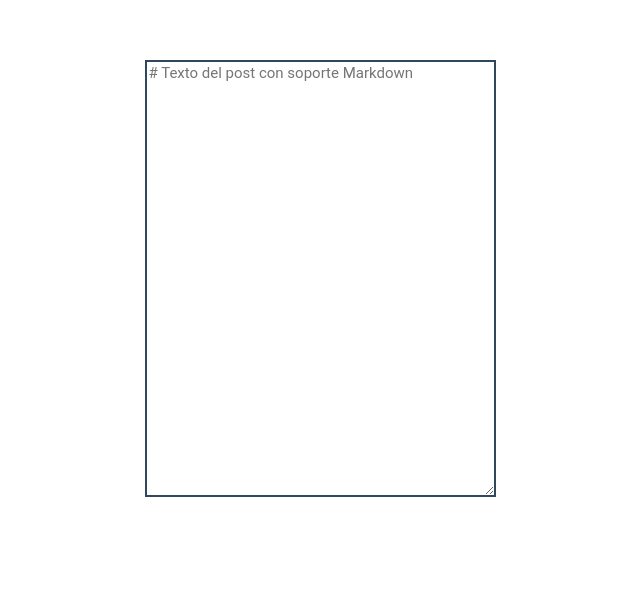
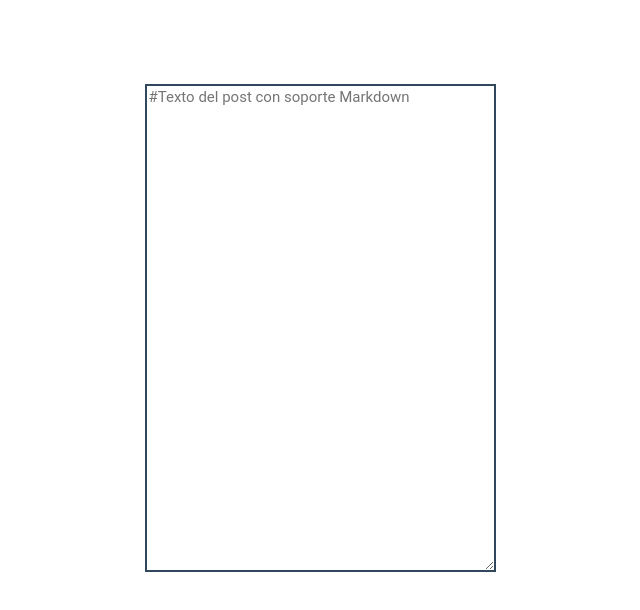
Before and after one commit to fecocode/v-log, a Vue app: page /text-area-component in a window 1280 px wide. Shown: the part 124-734 px from the top of the page, without its empty margins (320-960 px from the left). Built offline with nearby package versions, Linux system fonts and the light colour scheme.

Commit message:
bind placeholder y se cambiaron medidas del style

```diff
--- a/src/components/TextArea.vue
+++ b/src/components/TextArea.vue
@@ -1,15 +1,15 @@
 <template>
   <div class="text-area">
-    <textarea placeholder="# Texto del post con soporte Markdown" v-model="newText" ></textarea>
+    <textarea :placeholder="placeholder" v-model="newText" ></textarea>
   </div>
 </template>
 
 <script>
 export default {
     name: "TextArea",
-    props: [
-        "placeholder"
-    ],
+    props: {
+        placeholder: String,
+    },
     data(){
         return {
             newText: '',
@@ -27,15 +27,11 @@ export default {
     .text-area{
         display: flex;
         justify-content: center;
-        /* height: 100vh; */
         position: relative;
-        top: 11rem;
+        top: 200px;
     }
     textarea{
-    /* display:block;
-    margin-left: auto;
-    margin-right: auto; */
-    height: 429px;
+        height: 60vh;
         width: 343px;
         border: 2px solid #31475E;
         font-family: Roboto;
@@ -43,7 +39,6 @@ export default {
         font-style: normal;
         font-weight: 400;
         line-height: 18px;
-    letter-spacing: 0em;
         text-align: left;
         color:#31475E;
     }
--- a/src/views/TextAreaComponentView.vue
+++ b/src/views/TextAreaComponentView.vue
@@ -1,5 +1,5 @@
 <template>
-    <text-area/>
+    <text-area placeholder="#Texto del post con soporte Markdown"/>
 </template>
 
 <script>
```
Lines whose indentation alone changed are shown as unchanged.
